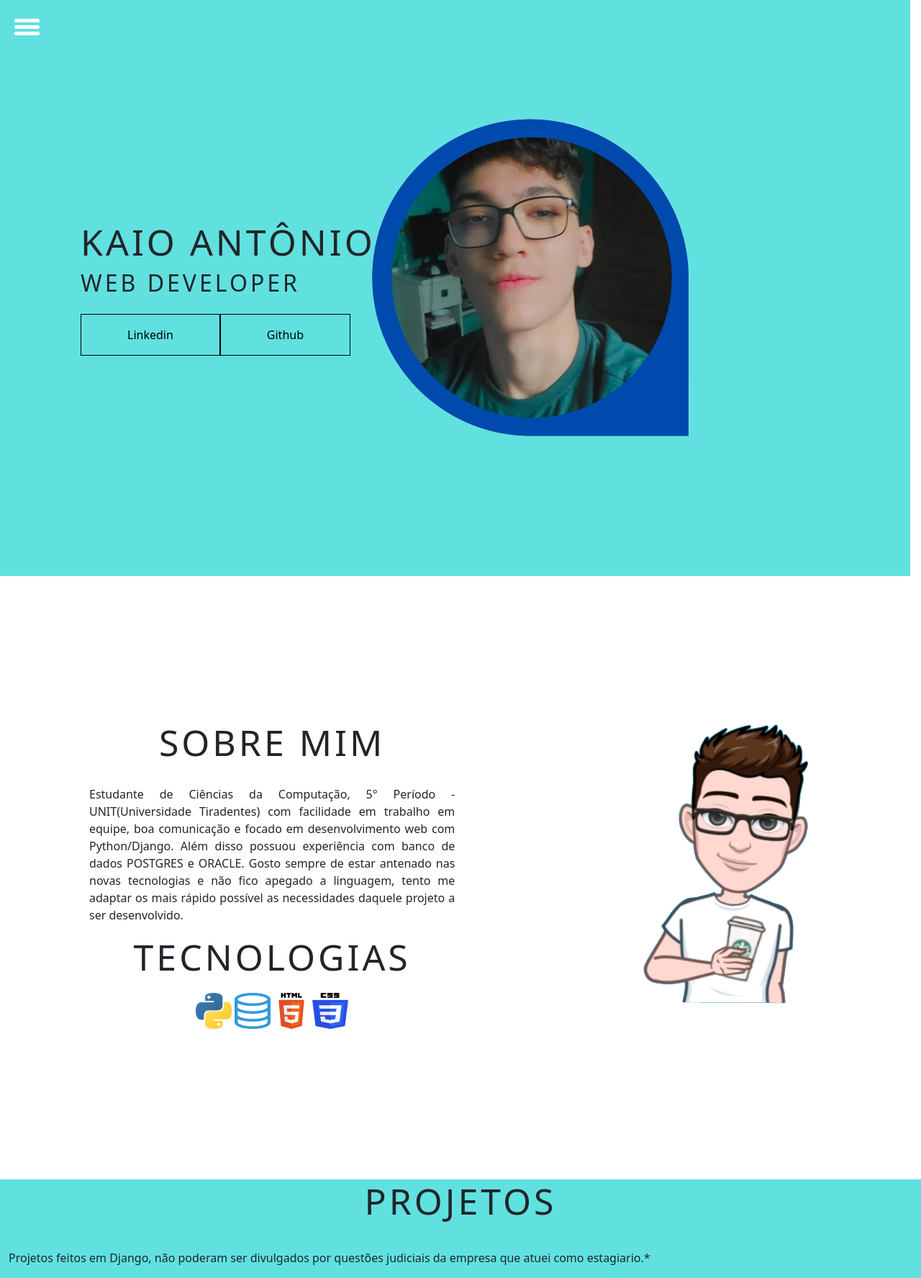
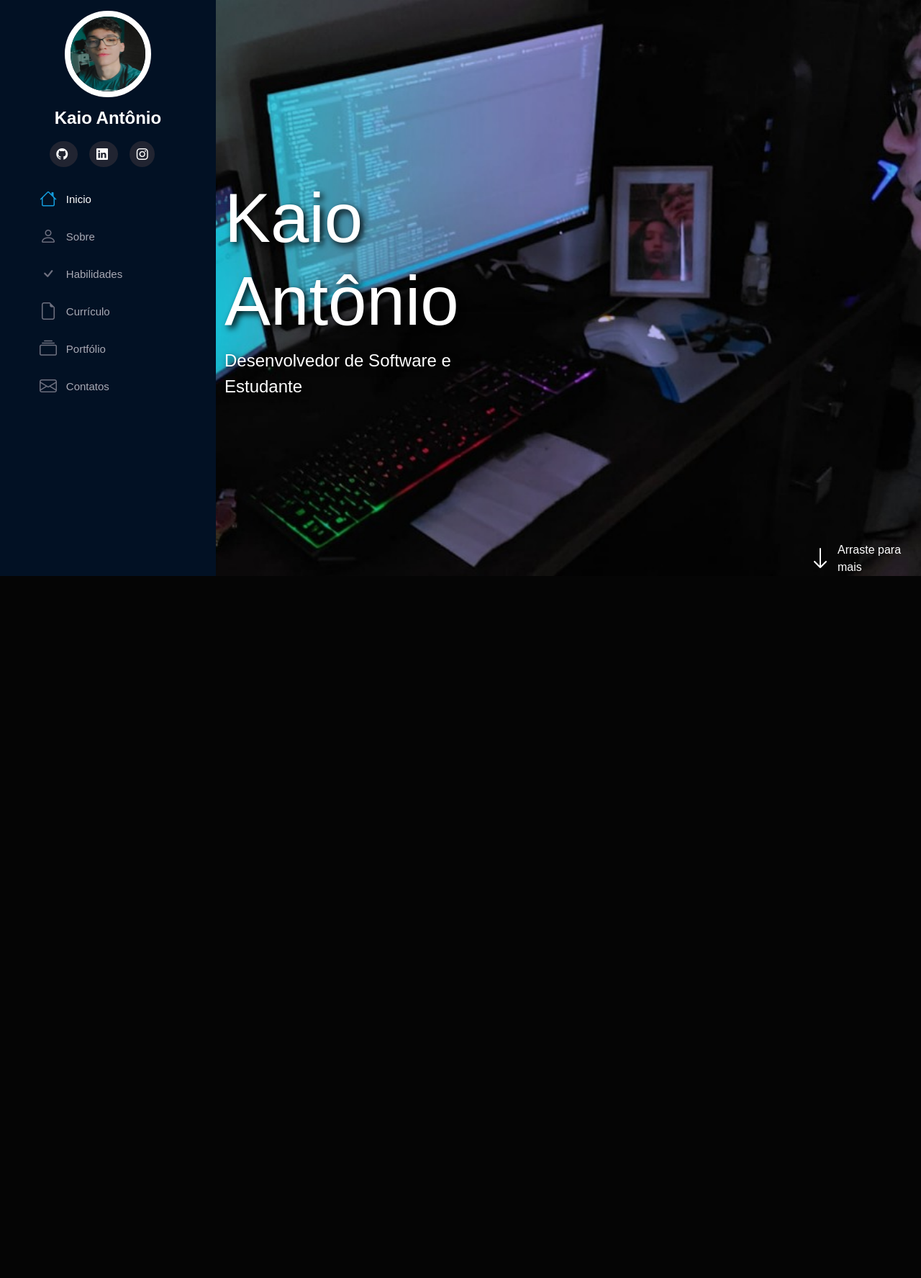
Before and after one commit to KaioAntonio/PortfilioKaio, a Django app: page / in a window 1280 px wide. Shown: the whole page at 72% size. After the commit the page ends 800 px from the top, so only its background shows below. Run offline with Django 4.2, Linux system fonts and the light colour scheme; some libraries are stand-ins or nearby versions.

Commit message:
Portfolio novo 2.0

```diff
--- a/portfolio/models.py
+++ /dev/null
@@ -1,3 +0,0 @@
-from django.db import models
-
-# Create your models here.
--- a/portfolio/static/css/style.css
+++ b/portfolio/static/css/style.css
@@ -1,173 +1,126 @@
 @import url('https://fonts.googleapis.com/css2?family=Poppins&display=swap');
 
+html,body{
+    font-family: Ubuntu, Arial;
+    width: 100%;
+    height: 100%;
+}
 
-.header-container {
-    height: 100vh;
-    width: 98.8vw;
-    background-color: #60E1E0;
-    background-image: url('../img/kaio.png');
-
-    background-repeat: no-repeat;
-    background-position: right;
-    background-size: contain;
-    display: flex;
-    flex-direction: column;
-    justify-content: center;
-    align-items: flex-start;
-    box-sizing: border-box;
-    padding: 0 112px;
-    position: relative;
+#header {
+    position: fixed;
+    top: 0;
+    left: 0;
+    bottom: 0;
+    background: #021124;
+    overflow-y: auto;
+    width: 300px;
+    transition: all ease-in-out 0.5s;
+    padding: 0 15px;
+    z-index: 9997;
 
 }
 
-h1 {
-    font-size: 50px;
-    text-transform: uppercase;
-    letter-spacing: 4px;
+#header .profile img{
+    margin: 15px auto;
+    display: block;
+    width: 120px;
+    height: 120px;
+    border: 8px solid #ffffff;
+    border-radius: 50%;
+
 }
 
-h2 {
-    text-transform: uppercase;
-    letter-spacing: 4px;
+#header .profile h1{
+    font-size: 24px;
+    margin: 0;
+    padding: 0;
+    font-weight: 600;
+    -moz-text-align-last: center;
+    text-align-last: center;
+    color: white;
 }
 
-.social-media {
-    margin-top: 1rem;
-    display: flex;
+#header .profile .social-links a {
+    font-size: 1rem;
+    background: #212431;
+    color: white;
+    padding: 0.6rem;
+    margin-right: 1rem;
+    border-radius: 50%;
+    transition: 0.3s;
+    text-decoration: none;
 }
 
-.social-media a {
-    text-decoration: none;
-    color: black;
-    padding: 1rem 4rem;
-    border: 1px solid black;
-    min-width: 4rem;
+#header .profile .social-links a:hover{
+    background: #149ddd;
+}
+
+.nav-menu{
+    padding: 1.5rem;
+}
+
+.nav-menu a,
+.nav-menu a:focus{
     display: flex;
     align-items: center;
-    justify-content: center;
-    transition: .5s ease-in-out;
+    color: #a8a9b4;
+    transition: 0.3s;
+    font-size: 15px;
 }
 
-a:hover {
-    background-color: white;
+.nav-menu a i,
+.nav-menu a:focus i {
+    font-size: 24px;
+    padding-right: 0.8rem;
+    color: #6f7180;
 }
 
-nav {
-    background-color: white;
+.nav_menu a:hover, .nav-menu .active, .nav_menu .active:focus, .nav-menu
+li:hover > a{
+    text-decoration: none;
+    color: white;
 }
 
-.sobre{
-    background-color: white;
+.nav_menu a:hover i, .nav-menu .active i, .nav_menu .active:focus i, .nav-menu
+li:hover > a i{
+    color: #149ddd;
 }
 
-.projetos {
-    background-color: #60E1E0;
+#main{
+    margin-left: 300px;
+
 }
 
-.align-items-center{
-    display: flex;
-    align-items: center;
- }
+section#inicio {
+    background-image: url("../img/Kaio_back.jpeg");
+    background-repeat: no-repeat;
+    background-size: cover;
+    background-attachment: fixed;
+    background-position: center;
 
-.junto {
-    display: inline-block;
+    width: 100%;
+    height: 100vh;
+
 }
 
-#menu{
-	width: 35px;
-	height: 30px;
-	margin: 30px 0 20px 20px;
-	cursor: pointer;
-}
-.bar{
-	height: 5px;
-	width: 100%;
-	background-color: #ffffff;
-	display: block;
-	border-radius: 5px;
-	transition: 0.3s ease;
-}
-#bar1{
-	transform: translateY(-4px);
-}
-#bar3{
-	transform: translateY(4px);
-}
-.nav li a
-{
-	color: black;
-	text-decoration: none;
-}
-.nav li a:hover
-{
-	font-weight: bold;
-}
-.nav li
-{
-	list-style: none;
-	padding: 16px 0;
-}
-.nav
-{
-	padding: 0;
-	margin: 0 20px;
-	transition: 0.3s ease;
-	display: none;
-}
-.menu-bg, #menu-bar{
-	top:0;
-	left: 0;
-	position: absolute;
-}
-.menu-bg{
-	z-index: 1;
-	width: 0;
-	height: 0;
-	margin: 30px 0 20px 20px;
-	background: radial-gradient(circle,white,white);
-	border-radius: 50%;
-	transition: 0.3s ease;
-}
-#menu-bar{
-	z-index:2;
-
-}
-.change-bg
-{
-	width: 550px;
-	height: 540px;
-	transform: translate(-60%,-30%);
-}
-.change .bar{
-	background-color: black;
-}
-.change #bar1{
-	transform: translateY(4px) rotateZ(-45deg);
-}
-.change #bar3{
-	transform: translateY(-6px) rotate(45deg);
-}
-.change #bar2{
-	opacity: 0;
-}
-.change{
-	display: block;
+section#inicio h2{
+    font-size: 6rem;
 }
 
-.sobre{
-	height: 100vh;
-    width: 98.8vw;
-    background-color: white;
-    background-image: url('../img/kaio_sobre.png');
+section#inicio span#subtitle {
+    margin-right: 4rem;
+    font-size: 1.5rem;
+}
 
-    background-repeat: no-repeat;
-    background-position: right;
-    background-size: contain;
-    display: flex;
-    flex-direction: column;
-    justify-content: center;
-    align-items: flex-start;
-    box-sizing: border-box;
-    padding: 0 112px;
-    position: relative;
+.text-shadow{
+    text-shadow: 4px 4px 10px #000000;
 }
+
+section#inicio div#arraste{
+    width: 9rem;
+}
+
+section#inicio div#arraste a {
+    text-decoration: none;
+    color: white;
+}
--- a/portfolio/static/js/script.js
+++ /dev/null
@@ -1,5 +0,0 @@
-function onClickMenu(){
-	document.getElementById("menu").classList.toggle("change");
-	document.getElementById("nav").classList.toggle("change");
-	document.getElementById("menu-bg").classList.toggle("change-bg")
-}
--- a/portfolio/templates/index.html
+++ b/portfolio/templates/index.html
@@ -8,86 +8,74 @@
     <link rel="stylesheet" type="text/css" href="../static/css/bootstrap.min.css">
     <link rel="stylesheet" type="text/css" href="../static/css/style.css">
     <link rel="icon" href="../static/img/brain-5564173_960_720.png">
+    <link rel="stylesheet" href="https://cdn.jsdelivr.net/npm/bootstrap-icons@1.8.1/font/bootstrap-icons.css">
 </head>
 <body>
-    <div id="menu-bar">
-        <div id="menu" onclick="onClickMenu()">
-            <div id="bar1" class="bar"></div>
-            <div id="bar2" class="bar"></div>
-            <div id="bar3" class="bar"></div>
 
-        </div>
-        <ul class="nav" id="nav">
-            <li><a href="#home">Home</a></li>
-            <li><a href="#sobre">Sobre</a></li>
-            <li><a href="#projetos">Projetos</a></li>
+    <aside id="header">
+        <section class="profile">
+            <img src="../static/img/Kaio_port.jpeg" alt="Foto kaio">
+            <h1>Kaio Antônio</h1>
+            <div class="social-links mt-4 text-center">
+                <a target="_blank" href="https://github.com/KaioAntonio">
+                    <i class="bi bi-github"></i>
+                </a>
+                <a target="_blank" href="https://www.linkedin.com/in/kaio-antônio-andrade-rodrigues-7ba697217/">
+                    <i class="bi bi-linkedin"></i>
+                </a>
+                <a target="_blank" href="https://www.instagram.com/kaioozy/">
+                    <i class="bi bi-instagram"></i>
+                </a>
+            </div>
+        </section>
+
+        <nav id="navbar" class="nav-menu">
+            <ul class="nav flex-column">
+                <li class="nav-item">
+                  <a class="nav-link active" aria-current="page" href="#"><i class="bi bi-house" aria-hidden="true"></i> Inicio</a>
+                </li>
+                <li class="nav-item">
+                  <a class="nav-link" href="#"><i class="bi bi-person" aria-hidden="true"></i> Sobre</a>
+                </li>
+                <li class="nav-item">
+                  <a class="nav-link" href="#"><i class="bi bi-check" aria-hidden="true"></i> Habilidades</a>
+                </li>
+                <li class="nav-item">
+                    <a class="nav-link" href="#"><i class="bi bi-file-earmark" aria-hidden="true"></i> Currículo</a>
+                </li>
+                <li class="nav-item">
+                    <a class="nav-link" href="#"><i class="bi bi-collection" aria-hidden="true"></i> Portfólio</a>
+                </li>
+                <li class="nav-item">
+                    <a class="nav-link" href="#"><i class="bi bi-envelope" aria-hidden="true"></i> Contatos</a>
+                </li>
 
 
-        </ul>
+              </ul>
+        </nav>
 
-    </div>
-    <div class="menu-bg" id="menu-bg"></div>
+    </aside>
 
-    </div>
-    <section id="home">
-        <header class="header-container">
-            <div class="header">
-                <div class="checkbox-container container">
-
-                    </div>
-                </div>
-            </div>
-        <h1>Kaio Antônio</h1>
-        <h2>Web Developer</h2>
-        <div class="social-media">
-            <a href="https://www.linkedin.com/in/kaio-antônio-andrade-rodrigues-7ba697217/">Linkedin</a>
-            <a href="https://github.com/KaioAntonio">Github</a>
-        </div>
-        </header>
-    </section>
-    <section id="sobre" class="sobre">
-        <div class="container-fluid">
-            <div class="text-center">
-                <h1 style="margin-top: 3%; margin-bottom: 3%;" class="text-center col-lg-6">Sobre mim</h1>
-            </div>
-            <div>
-
-
-            <div class="text-center col-lg-6" id="junto">
-                <p style="text-align: justify;">Estudante de Ciências da Computação, 5° Período - UNIT(Universidade Tiradentes)
-                    com facilidade em trabalho em equipe, boa comunicação e focado em desenvolvimento web com Python/Django. Além disso possuou experiência com banco de dados
-                    POSTGRES e ORACLE. Gosto sempre de estar antenado nas novas tecnologias e não fico apegado a linguagem,
-                    tento me adaptar os mais rápido possível as necessidades daquele projeto a ser desenvolvido.</p>
-
-
-            <div class="text-center" id="junto">
-                <h1 class="text-center " style="margin-top: 3%; margin-bottom: 3%;">Tecnologias</h1>
-                <div class="text-center " style="margin-top: 20px;">
-                    <img class="col-lg-2" style="height: 50px; width: 50px;" src="../static/img/Python-logo-notext.svg_.png">
-                    <img class="col-lg-2" style="height: 50px; width: 50px;" src="../static/img/database-png-icon-22.jpg">
-                    <img class="col-lg-4" style="height: 50px; width: 50px;" src="../static/img/800px-HTML5_logo_and_wordmark.svg.png">
-                    <img class="text-center" style="height: 50px; width: 50px;" src="../static/img/1200px-CSS3_logo_and_wordmark.svg.jpg">
-                    </div>
+    <main id="main">
+        <section id="inicio" class="row m-0 p-0">
+            <div class="col-md-5 d-flex justify-content-center
+            align-items-center flex-column">
+                <h2 class="text-white text-shadow" >Kaio Antônio</h2>
+                <span id="subtitle" class="text-white text-shadow">Desenvolvedor de Software e Estudante </span>
             </div>
 
-        </div>
+            <div class="col-md-7 d-flex justify-content-end
+            align-items-end flex-column">
+                <div id="arraste" class="d-flex align-items-center">
+                    <i class="bi bi-arrow-down text-white pe-2 fs-2" aria-hidden="true"></i>
+                <a href="">Arraste para mais</a>
+                </div>
 
-    </section>
-    <section style="background-color: #60E1E0;" id="projetos" class="projetos">
-        <div class="container-fluid">
-            <div class="text-center">
-                <h1 style="margin-top: 3%; margin-bottom: 3%;" class="text-center">Projetos</h1>
             </div>
 
-            <div class="row">
-                <p>Projetos feitos em Django, não poderam ser divulgados por questões judiciais da empresa que atuei como estagiario.*</p>
-            </div>
-    </section>
-       <main class="container">
+        </section>
     </main>
-    <footer class="footer">
 
-    </footer>
     <script src="../static/js/script.js"></script>
 </body>
 </html>
--- a/portfolio/tests.py
+++ /dev/null
@@ -1,3 +0,0 @@
-from django.test import TestCase
-
-# Create your tests here.
--- a/portfolio/views.py
+++ b/portfolio/views.py
@@ -1,5 +1,7 @@
+from django.http import HttpRequest, HttpResponse
 from django.shortcuts import render
 
 # Create your views here.
+
 def port_page(request):
-    return render(request, 'index.html')
+    return render(request,'index.html')
```
Also changed, not shown: portfolio/static/img/ControleValidade.png (deleted), portfolio/static/img/Kaio_back.jpeg (added), portfolio/static/img/Kaio_port.jpeg (added), portfolio/static/img/Romaneio.png (deleted), portfolio/static/img/background.png (deleted), portfolio/static/img/kaio.png (deleted), portfolio/static/img/kaio_sobre.png (deleted), 1 other file.
